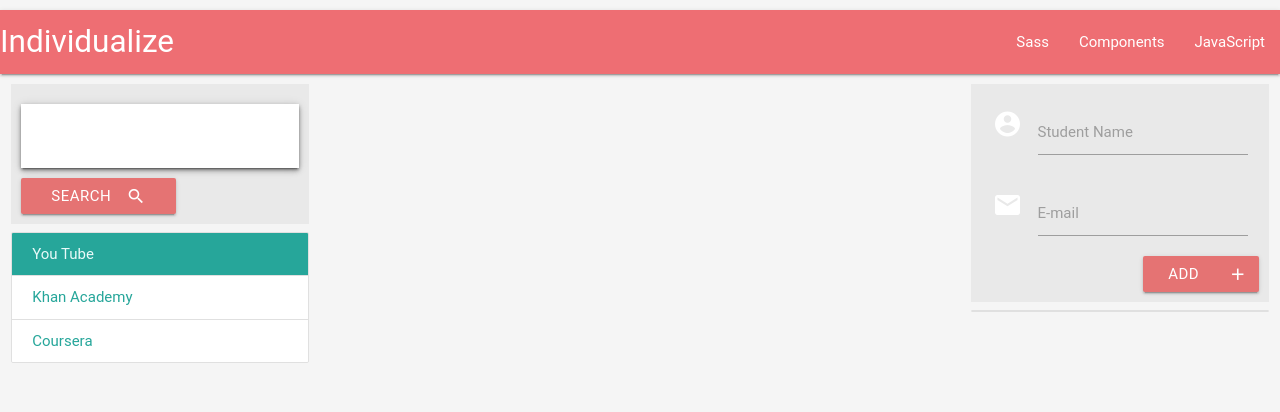
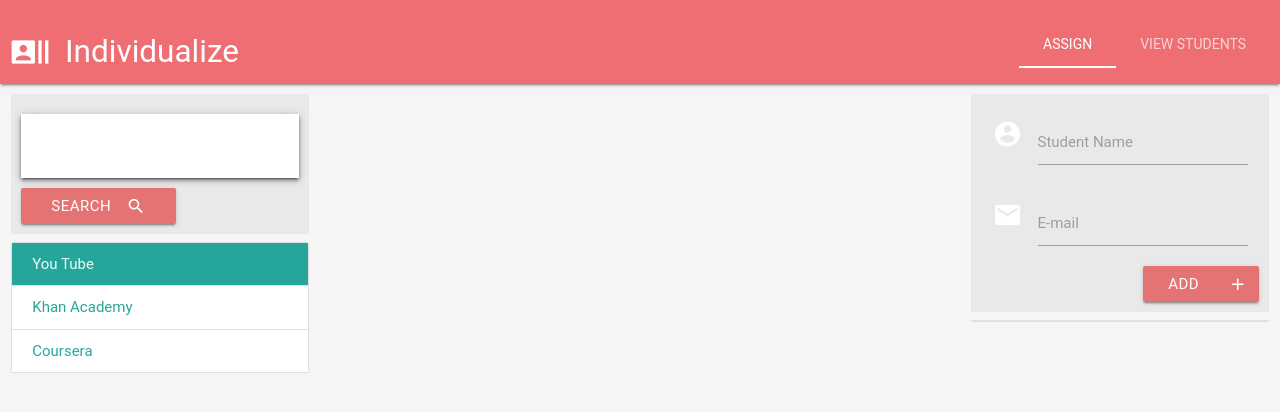
Before and after one commit to JustinRyanCarlson/Planning-for-Differentiation, a PHP site: page / in a window 1280 px wide. Shown: the top 412 px of the page. Run offline with PHP 8.4, Linux system fonts and the light colour scheme; some libraries are stand-ins or nearby versions; some web fonts are replaced.

Commit message:
adds nav bar

```diff
--- a/assets/css/style.css
+++ b/assets/css/style.css
@@ -42,3 +42,20 @@ nav {
 #no-padding {
 	padding: 0px;
 }
+
+.nav-extended {
+	margin-top: 0px;
+	padding-top: 20px;
+	padding-right: 10px;
+	padding-left: 10px;
+}
+
+.brand-logo {
+	position: relative;
+	top: 50%;
+	transform: translateY(-50%);
+}
+
+#logo {
+	font-size: 40px;
+}
--- a/index.html
+++ b/index.html
@@ -6,24 +6,24 @@
     <link rel="stylesheet" href="https://cdnjs.cloudflare.com/ajax/libs/materialize/0.97.8/css/materialize.min.css">
     <!-- Materialize Icons -->
     <link href="https://fonts.googleapis.com/icon?family=Material+Icons" rel="stylesheet">
+    <link rel="stylesheet" type="text/css" href="assets/css/style.css">
     <!--Let browser know website is optimized for mobile-->
-    <link rel="stylesheet" type="text/css" href="assets/css/style.css">
     <meta name="viewport" content="width=device-width, initial-scale=1.0" />
 </head>
 
 <body>
-    <div class="row">
-        <nav>
-            <div class="nav-wrapper">
-                <a href="#" class="brand-logo">Individualize</a>
-                <ul id="nav-mobile" class="right hide-on-med-and-down">
-                    <li><a href="sass.html">Sass</a></li>
-                    <li><a href="badges.html">Components</a></li>
-                    <li><a href="collapsible.html">JavaScript</a></li>
-                </ul>
-            </div>
-        </nav>
-    </div>
+    <nav class="nav-extended">
+        <div class="nav-wrapper">
+            <a href="#" class="brand-logo">
+                <i class="material-icons" id="logo">recent_actors</i>
+                Individualize
+            </a>
+            <ul id="nav-mobile" class="tabs tabs-transparent">
+                <li class="tab right"><a href="students.html">View Students</a></li>
+                <li class="tab right"><a class="active" href="index.html">Assign</a></li>
+            </ul>
+        </div>
+    </nav>
     <div class="row">
         <div class="col s3 m3 l3 left">
             <div class="panel">
```
